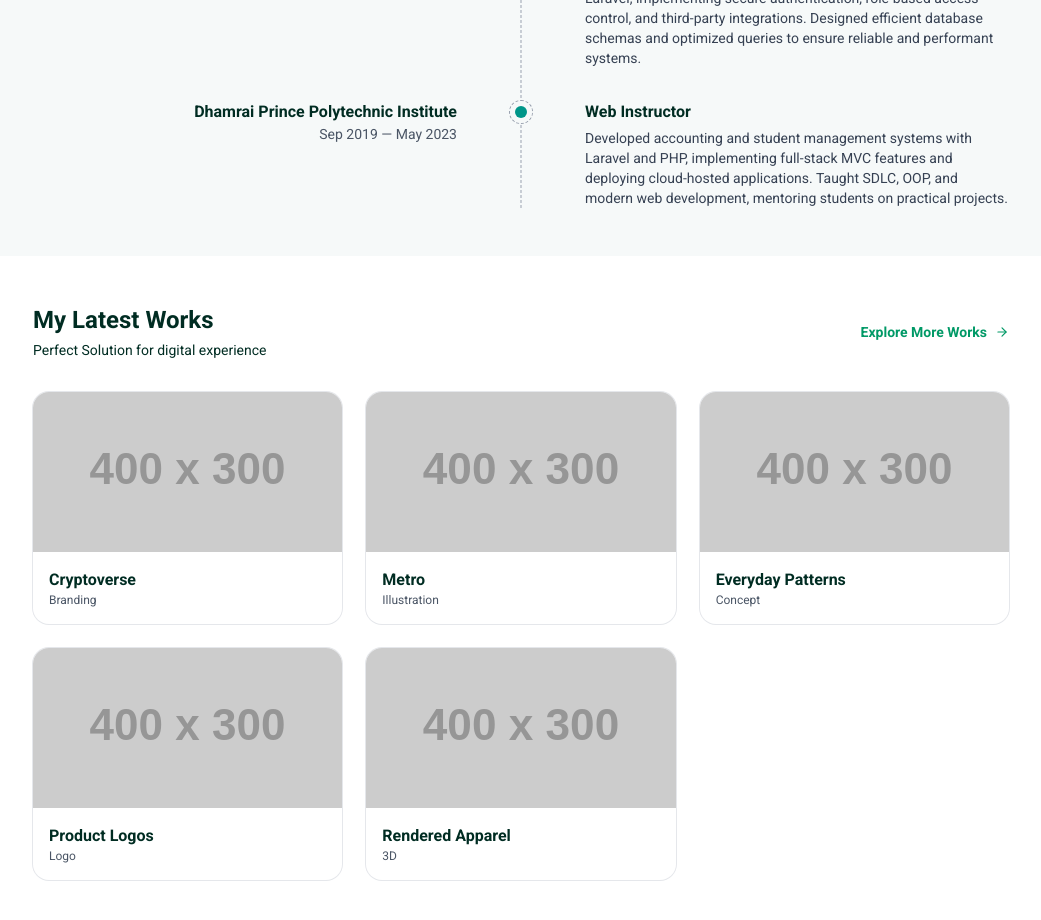
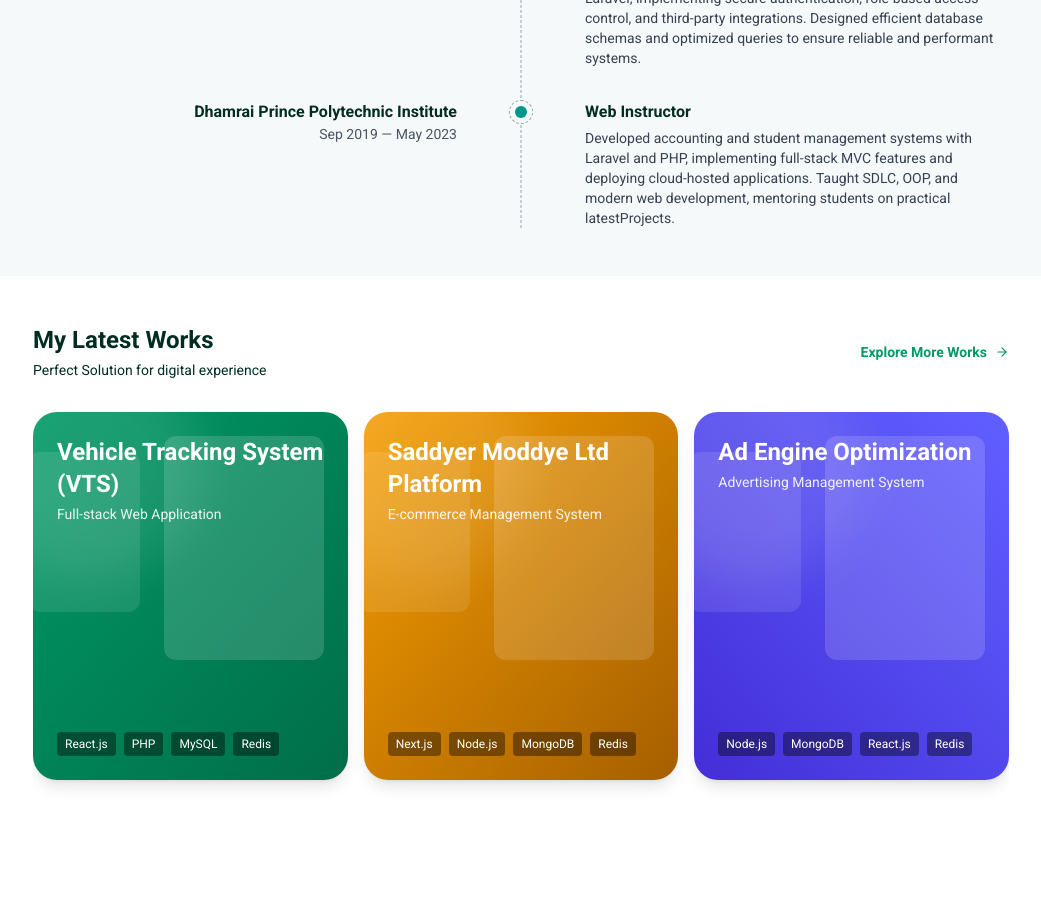
Before and after one commit to joydiucse/portfolio, a React (Vite) app: page / in a window 1280 px wide. Shown: the part 1460-2380 px from the top of the page, without its empty margins (119-1160 px from the left). After the commit the page ends 2320 px from the top, so only its background shows below. Built offline with nearby package versions, Linux system fonts and the light colour scheme.

Commit message:
works component

```diff
--- a/package.json
+++ b/package.json
@@ -20,6 +20,7 @@
     "react-dom": "^19.2.0",
     "react-icons": "^5.5.0",
     "react-router-dom": "^7.9.6",
+    "swiper": "^11.2.10",
     "tailwindcss": "^4.1.17"
   },
   "devDependencies": {
--- a/src/components/sections/LatestWorks.jsx
+++ b/src/components/sections/LatestWorks.jsx
@@ -1,14 +1,15 @@
 import React from 'react'
 import Container from '../../components/common/Container.jsx'
-import {portfolio} from '../../data/data.jsx'
+import {latestProjects} from '../../data/data.jsx'
 import {Link} from "react-router-dom";
-import {Button} from "@mui/material";
 import {ReactIcon} from "../common/Icons.jsx";
+import { Swiper, SwiperSlide } from 'swiper/react'
+import 'swiper/css'
 
 function LatestWorks() {
     return (
         <Container className="py-12" id="works">
-            <div className="fcb pb-8">
+            <div className="fcb">
                 <div className="space-y-1">
                     <h3 className="text-2xl font-bold">My Latest Works</h3>
                     <p className="text-sm">Perfect Solution for digital experience</p>
@@ -19,18 +20,40 @@ function LatestWorks() {
                     </Link>
                 </div>
             </div>
+            <div className="">
+                <Swiper
+                    spaceBetween={16}
+                    breakpoints={{
+                        0: { slidesPerView: 1 },
+                        640: { slidesPerView: 2 },
+                        1024: { slidesPerView: 3 },
+                    }}
+                >
+                    {latestProjects.map((item, index) => (
+                        <SwiperSlide key={index} className={'py-8'}>
+                            <div className={`rounded-3xl p-6 h-[280px] sm:h-[320px] ${item.background} text-white relative overflow-hidden shadow-lg hover:shadow-xl`}>
+                                <div className="absolute inset-0 pointer-events-none">
+                                    <div className="absolute -left-14 -top-14 size-56 rounded-full bg-white/10 blur-xl"></div>
+                                    <div className="absolute right-6 top-6 w-40 h-56 rounded-xl bg-white/15"></div>
+                                    <div className="absolute right-52 top-10 w-28 h-40 rounded-xl bg-white/10"></div>
+                                </div>
+                                <div className="relative z-10 h-full flex flex-col justify-between">
+                                    <div className="">
+                                        <div className="text-2xl font-bold">{item.title}</div>
+                                        <div className="text-sm/5 opacity-90 mt-1">{item.summary}</div>
+                                    </div>
+                                    <div className="mt-6 fc gap-2 text-xs">
+                                        {item.stack.slice(0,4).map((s, i) => (
+                                            <span key={i} className="inline-block bg-black/40 rounded px-2 py-1">{s}</span>
+                                        ))}
+                                    </div>
+                                </div>
+                            </div>
+                        </SwiperSlide>
+                    ))}
+                </Swiper>
+            </div>
 
-            <div className="grid sm:grid-cols-2 lg:grid-cols-3 gap-6">
-                {portfolio.map((p) => (
-                    <div key={p.title} className="bg-white rounded-2xl ring-1 ring-gray-200 overflow-hidden">
-                        <img src={p.image} alt={p.title} className="w-full h-40 object-cover"/>
-                        <div className="p-4">
-                            <div className="font-semibold">{p.title}</div>
-                            <div className="text-xs text-gray-600">{p.tag}</div>
-                        </div>
-                    </div>
-                ))}
-            </div>
         </Container>
     )
 }
--- a/src/data/data.jsx
+++ b/src/data/data.jsx
@@ -93,22 +93,23 @@ export const experience = [
         company: "Dhamrai Prince Polytechnic Institute",
         dates: "Sep 2019 — May 2023",
         location: "Dhamrai, Dhaka, Bangladesh",
-        summary: "Developed accounting and student management systems with Laravel and PHP, implementing full-stack MVC features and deploying cloud-hosted applications. Taught SDLC, OOP, and modern web development, mentoring students on practical projects.",
+        summary: "Developed accounting and student management systems with Laravel and PHP, implementing full-stack MVC features and deploying cloud-hosted applications. Taught SDLC, OOP, and modern web development, mentoring students on practical latestProjects.",
         bullets: [
             "Developed accounting and student management systems with Laravel, PHP, and MySQL, streamlining operations.",
             "Implemented full-stack MVC features including authentication, CRUD operations, and responsive UI.",
             "Deployed and maintained applications on cloud hosting, ensuring uptime and security compliance.",
-            "Taught SDLC, OOP, and modern web development, mentoring students on real-world projects."
+            "Taught SDLC, OOP, and modern web development, mentoring students on real-world latestProjects."
         ]
     }
 ]
 
-export const projects = [
+export const latestProjects = [
     {
         title: "Vehicle Tracking System (VTS)",
         dates: "Apr 2023 — Present",
         summary: "Full-stack Web Application",
         stack: ["React.js", "PHP", "MySQL", "Redis", "Docker"],
+        background: "bg-gradient-to-br from-primary to-primary-dark",
         bullets: [
             "Developed 3 scalable VTS platforms using React.js and PHP with AES-256 encryption, RBAC, and ETL optimization.",
             "Boosted analytics and reporting performance by 35% using Redis caching and database optimization."
@@ -119,6 +120,7 @@ export const projects = [
         dates: "Mar 2024 — Present",
         summary: "E-commerce Management System",
         stack: ["Next.js", "Node.js", "MongoDB", "Redis", "Nuport API"],
+        background: "bg-gradient-to-br from-secondary to-yellow-700",
         bullets: [
             "Built full-stack e-commerce solution with Next.js and Node.js, integrating Nuport API for automated shipping.",
             "Optimized inventory management and order processing using Redis caching and MongoDB query tuning."
@@ -129,6 +131,7 @@ export const projects = [
         dates: "Aug 2023 — Mar 2025",
         summary: "Advertising Management System",
         stack: ["Node.js", "MongoDB", "React.js", "Redis"],
+        background: "bg-gradient-to-bl from-indigo-500 to-indigo-700",
         bullets: [
             "Refactored backend microservices and implemented VAST/VMAP protocols, improving ad delivery speed by 75%.",
             "Optimized MongoDB queries and Redis caching for high-throughput ad serving."
@@ -139,6 +142,7 @@ export const projects = [
         dates: "Feb 2023 — Jul 2023",
         summary: "Content Management System",
         stack: ["Next.js", "Laravel", "MySQL", "Python"],
+        background: "bg-cyan-400",
         bullets: [
             "Developed full-stack CMS with Laravel and Next.js, including audio transcoding and automated workflows.",
             "Enhanced performance and scalability using MySQL optimization and caching strategies."
@@ -149,6 +153,7 @@ export const projects = [
         dates: "Sep 2022 — Jan 2023",
         summary: "Inventory Management System",
         stack: ["Laravel", "MySQL", "Redis", "ChatGPT API"],
+        background: "bg-rose-400",
         bullets: [
             "Built inventory system with Laravel, integrating ChatGPT API and Redis caching for fast queries.",
             "Optimized MySQL queries and workflows, improving operational efficiency by 40%."
@@ -268,7 +273,7 @@ export default {
     summary,
     skills,
     experience,
-    projects,
+    projects: latestProjects,
     education,
     certifications,
     additional,
```
Also changed, not shown: 2 other files (tests, documents, lock files or other folders).
